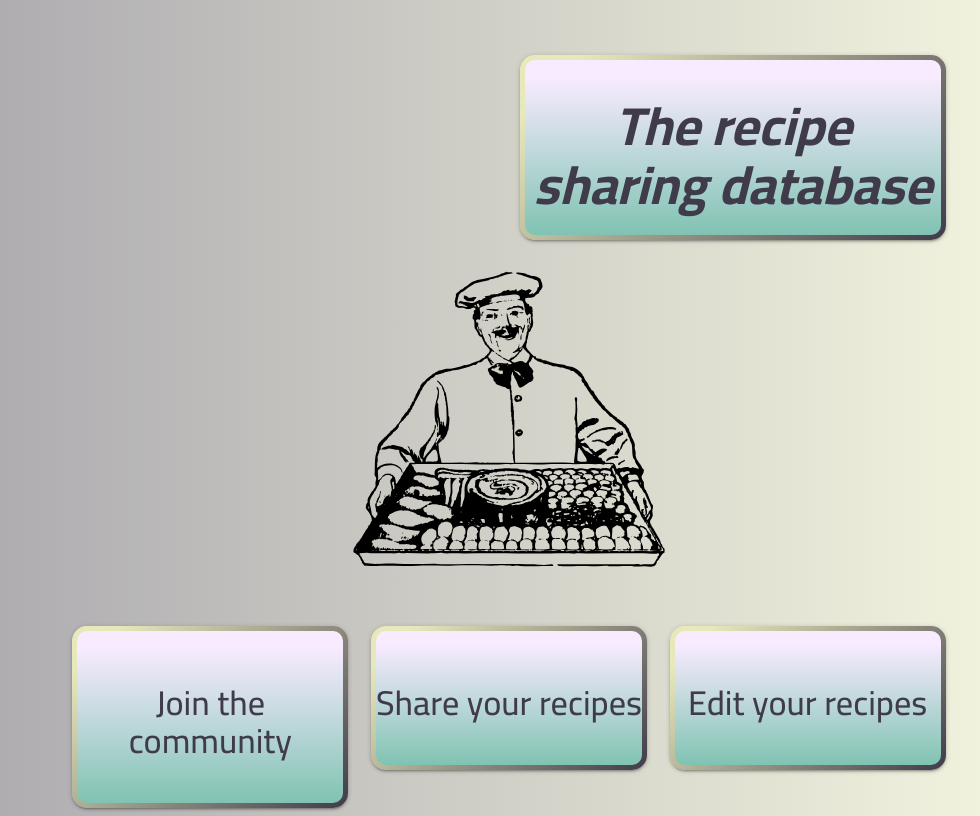
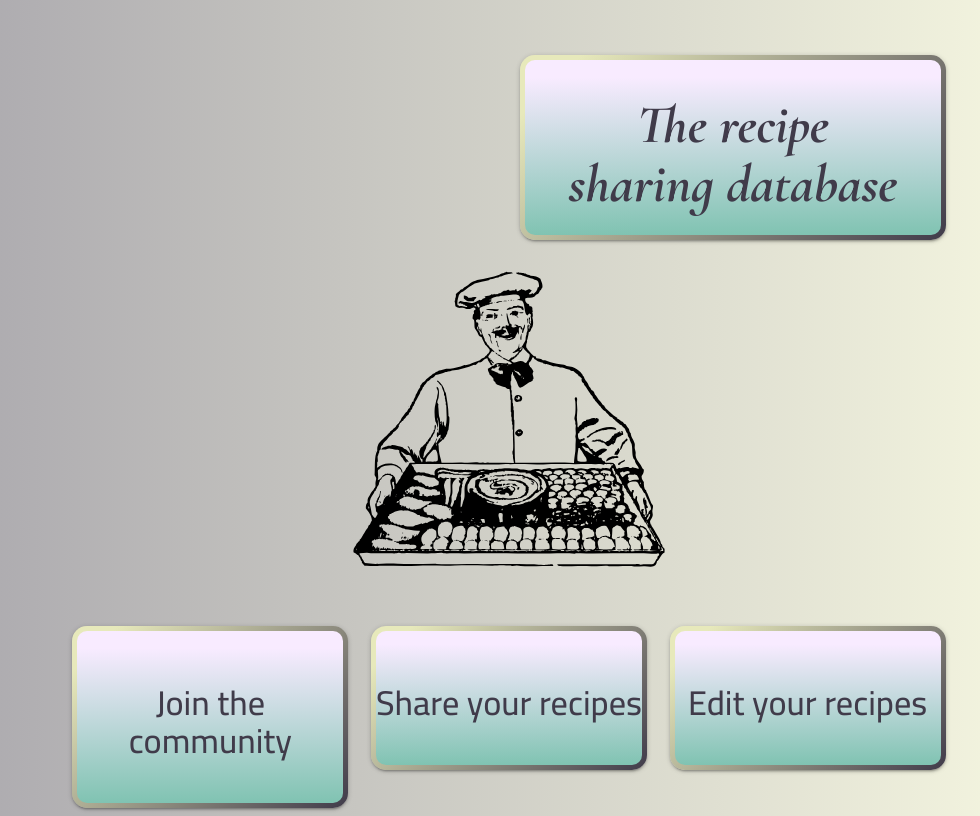
Before and after one commit to boderg/recipe-base, a Flask app: page / in a window 1280 px wide. Shown: the part 691-1507 px from the top of the page, without its empty margins (131-1111 px from the left). Run offline with Flask 3, Linux system fonts and the light colour scheme; some libraries are stand-ins or nearby versions.

Commit message:
Adjust home page spacing, class names and font

```diff
--- a/static/css/style.css
+++ b/static/css/style.css
@@ -32,7 +32,15 @@ main {
     flex: 1 0 auto;
 }
 
-h1, h2, h3 {
+h1, h2 {
+    font-family: 'Cormorant Infant', sans-serif;
+    font-weight: 900;
+    font-style: italic;
+    color: var(--text-main);
+
+}
+
+h3 {
     font-family: 'Cairo', serif;
     font-style: italic;
     font-weight: 700;
@@ -48,7 +56,7 @@ hr {
 
 /* Images */
 
-.pots {
+.chefs {
     height: 300px;
     width: 500px;
 }
--- a/templates/home.html
+++ b/templates/home.html
@@ -3,26 +3,26 @@
 
 <!-- headers -->
 <div class="row">
-    <div class="col s12 l6">
+    <div class="col s12 m6">
         <div class="card center-align">
             <h1 class="welcome">Welcome to <br> Recipe Base</h1>
         </div>
     </div>
-    <div class="s12 l6">
-        <div class="card-img center-align">
-            <img class="pots" src="{{ url_for('static', filename='images/grumpy-chef.svg') }}" alt="">
+    <div class="s12 m6">
+        <div class="card-svg center-align">
+            <img class="chefs" src="{{ url_for('static', filename='images/grumpy-chef.svg') }}" alt="">
         </div>
     </div>
 </div>
 <div class="row">
-    <div class="col s12 l6 right">
+    <div class="col s12 m6 right">
         <div class="card center-align">
-            <h2 class="welcome2">The recipe sharing database</h2>
+            <h2 class="welcome2">The recipe <br> sharing database</h2>
         </div>
     </div>
-    <div class="s12 l6">
-        <div class="card-img center-align">
-            <img class="pots" src="{{ url_for('static', filename='images/chef_with_tray.svg') }}" alt="">
+    <div class="s12 m6">
+        <div class="card-svg center-align">
+            <img class="chefs" src="{{ url_for('static', filename='images/chef_with_tray.svg') }}" alt="">
         </div>
     </div>
 </div>
```
